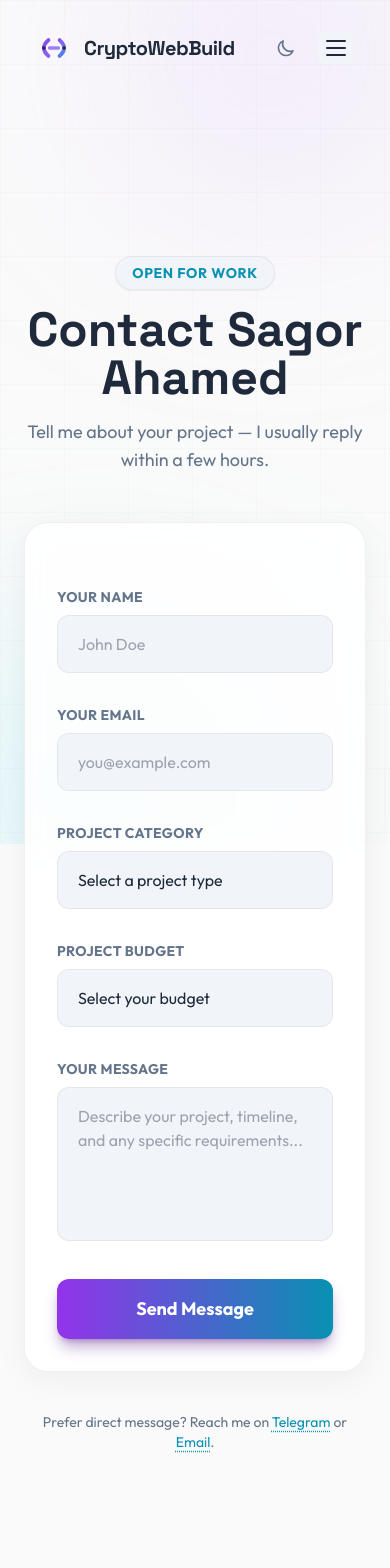
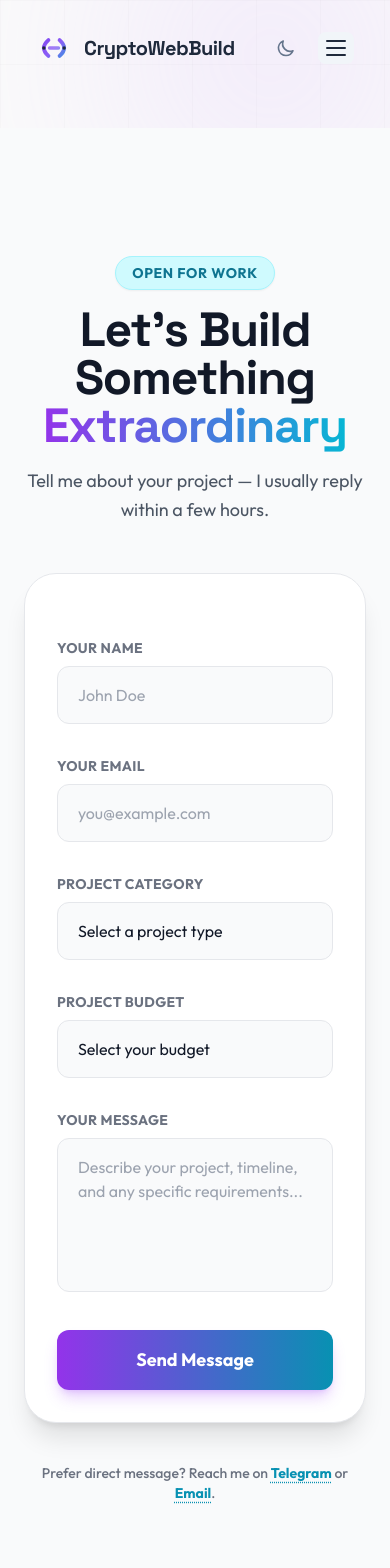
Before and after one commit to cryptowebbuild/CryptoWebBuild-, a React (Vite) app: page /contact in a window 390 px wide. Shown: the top 1568 px of the page. Built offline with nearby package versions, Linux system fonts and the light colour scheme.

Commit message:
Update Contact.tsx

```diff
--- a/pages/Contact.tsx
+++ b/pages/Contact.tsx
@@ -25,117 +25,127 @@ const Contact: React.FC = () => {
   };
 
   return (
-    <div className="container mx-auto px-6 pt-32 pb-20">
+    <div className="container mx-auto px-6 pt-32 pb-20 bg-gray-50 dark:bg-[#020617] transition-colors duration-300 min-h-screen">
+
+      {/* --- SEO Configuration --- */}
       <SEO
         title="Hire Web3 Developer | Get a Website Quote"
         description="Contact Sagor Ahamed for your crypto, web3, or business project. Get a fast, accurate quote and timeline for your custom website build."
         keywords={['Hire Web3 Developer', 'Website Development Quote', 'Contact Crypto Developer', 'Hire React Freelancer']}
         canonical="/contact"
+        schema={jsonLd}
       />
-      <script type="application/ld+json">
-        {JSON.stringify(jsonLd)}
-      </script>
+
       <div className="max-w-3xl mx-auto">
+
+        {/* --- Header Section --- */}
         <div className="text-center mb-12 animate-slide-up">
-          <div className="inline-block px-4 py-1.5 mb-4 rounded-full bg-surface-highlight border border-border-glass text-cyan-600 dark:text-cyan-400 text-sm font-bold tracking-wider uppercase shadow-sm">
+          <div className="inline-block px-4 py-1.5 mb-4 rounded-full bg-cyan-100 dark:bg-cyan-900/30 border border-cyan-200 dark:border-cyan-500/20 text-cyan-700 dark:text-cyan-400 text-sm font-bold tracking-wider uppercase shadow-sm">
             Open for Work
           </div>
-          <h1 className="font-display text-5xl font-bold text-text-main mb-4">Contact Sagor Ahamed</h1>
-          <p className="text-text-muted text-lg">Tell me about your project — I usually reply within a few hours.</p>
+          <h1 className="font-display text-5xl font-black text-gray-900 dark:text-white mb-4 tracking-tight">
+            Let's Build Something <br/>
+            <span className="text-transparent bg-clip-text bg-gradient-to-r from-purple-600 to-cyan-500">Extraordinary</span>
+          </h1>
+          <p className="text-gray-600 dark:text-gray-400 text-lg leading-relaxed">
+            Tell me about your project — I usually reply within a few hours.
+          </p>
         </div>
 
-        <div className="glass-panel p-8 md:p-12 rounded-3xl shadow-xl shadow-purple-900/10 border-t border-purple-500/20 animate-slide-up bg-surface" style={{ animationDelay: '0.2s' }}>
+        {/* --- Contact Form --- */}
+        <div className="p-8 md:p-12 rounded-[32px] bg-white dark:bg-[#1e293b] border border-gray-200 dark:border-white/5 shadow-xl animate-slide-up" style={{ animationDelay: '0.1s' }}>
           <form action="https://api.web3forms.com/submit" method="POST" className="space-y-8">
+            {/* Replace with your Access Key */}
             <input type="hidden" name="access_key" value="75fafb45-1a1e-41ee-86b7-4637bbd35224" />
             <input type="hidden" name="_redirect" value="https://cryptowebbuild.com/thank-you" />
 
             <div className="grid md:grid-cols-2 gap-8">
                 <div className="space-y-2">
-                    <label htmlFor="name" className="block text-sm font-bold text-text-muted uppercase tracking-wide">Your Name</label>
+                    <label htmlFor="name" className="block text-sm font-bold text-gray-500 dark:text-gray-400 uppercase tracking-wide">Your Name</label>
                     <input
                         id="name"
                         name="name"
                         type="text"
                         required
                         placeholder="John Doe"
-                        className="w-full bg-surface-highlight border border-border-glass rounded-xl px-5 py-4 text-text-main placeholder-text-muted/50 focus:outline-none focus:border-cyan-500 focus:ring-1 focus:ring-cyan-500 transition-all hover:border-purple-500/30"
+                        className="w-full bg-gray-50 dark:bg-black/20 border border-gray-200 dark:border-white/10 rounded-xl px-5 py-4 text-gray-900 dark:text-white placeholder-gray-400 focus:outline-none focus:border-cyan-500 focus:ring-1 focus:ring-cyan-500 transition-all hover:border-purple-500/30"
                     />
                 </div>
 
                 <div className="space-y-2">
-                    <label htmlFor="email" className="block text-sm font-bold text-text-muted uppercase tracking-wide">Your Email</label>
+                    <label htmlFor="email" className="block text-sm font-bold text-gray-500 dark:text-gray-400 uppercase tracking-wide">Your Email</label>
                     <input
                         id="email"
                         name="email"
                         type="email"
                         required
                         placeholder="you@example.com"
-                        className="w-full bg-surface-highlight border border-border-glass rounded-xl px-5 py-4 text-text-main placeholder-text-muted/50 focus:outline-none focus:border-cyan-500 focus:ring-1 focus:ring-cyan-500 transition-all hover:border-purple-500/30"
+                        className="w-full bg-gray-50 dark:bg-black/20 border border-gray-200 dark:border-white/10 rounded-xl px-5 py-4 text-gray-900 dark:text-white placeholder-gray-400 focus:outline-none focus:border-cyan-500 focus:ring-1 focus:ring-cyan-500 transition-all hover:border-purple-500/30"
                     />
                 </div>
             </div>
 
             <div className="space-y-2">
-              <label htmlFor="category" className="block text-sm font-bold text-text-muted uppercase tracking-wide">Project Category</label>
+              <label htmlFor="category" className="block text-sm font-bold text-gray-500 dark:text-gray-400 uppercase tracking-wide">Project Category</label>
               <select
                 id="category"
                 name="category"
                 required
                 defaultValue=""
-                className="w-full bg-surface-highlight border border-border-glass rounded-xl px-5 py-4 text-text-main focus:outline-none focus:border-cyan-500 focus:ring-1 focus:ring-cyan-500 transition-all appearance-none cursor-pointer hover:border-purple-500/30"
+                className="w-full bg-gray-50 dark:bg-black/20 border border-gray-200 dark:border-white/10 rounded-xl px-5 py-4 text-gray-900 dark:text-white focus:outline-none focus:border-cyan-500 focus:ring-1 focus:ring-cyan-500 transition-all appearance-none cursor-pointer hover:border-purple-500/30"
               >
-                <option value="" disabled className="text-text-muted">Select a project type</option>
-                <option className="text-slate-900 dark:text-slate-100 bg-white dark:bg-slate-800">Web3 & Crypto Website</option>
-                <option className="text-slate-900 dark:text-slate-100 bg-white dark:bg-slate-800">Meme Coin Landing Page</option>
-                <option className="text-slate-900 dark:text-slate-100 bg-white dark:bg-slate-800">Token Presale Website</option>
-                <option className="text-slate-900 dark:text-slate-100 bg-white dark:bg-slate-800">Business/Company Website</option>
-                <option className="text-slate-900 dark:text-slate-100 bg-white dark:bg-slate-800">E-commerce Store</option>
-                <option className="text-slate-900 dark:text-slate-100 bg-white dark:bg-slate-800">Portfolio / Blog</option>
-                <option className="text-slate-900 dark:text-slate-100 bg-white dark:bg-slate-800">Custom Web Project</option>
+                <option value="" disabled className="text-gray-400">Select a project type</option>
+                <option value="Web3 & Crypto Website">Web3 & Crypto Website</option>
+                <option value="Meme Coin Landing Page">Meme Coin Landing Page</option>
+                <option value="Token Presale Website">Token Presale Website</option>
+                <option value="Business/Company Website">Business/Company Website</option>
+                <option value="E-commerce Store">E-commerce Store</option>
+                <option value="Portfolio / Blog">Portfolio / Blog</option>
+                <option value="Custom Web Project">Custom Web Project</option>
               </select>
             </div>
 
             <div className="space-y-2">
-              <label htmlFor="budget" className="block text-sm font-bold text-text-muted uppercase tracking-wide">Project Budget</label>
+              <label htmlFor="budget" className="block text-sm font-bold text-gray-500 dark:text-gray-400 uppercase tracking-wide">Project Budget</label>
               <select
                 id="budget"
                 name="budget"
                 required
                 defaultValue=""
-                className="w-full bg-surface-highlight border border-border-glass rounded-xl px-5 py-4 text-text-main focus:outline-none focus:border-cyan-500 focus:ring-1 focus:ring-cyan-500 transition-all appearance-none cursor-pointer hover:border-purple-500/30"
+                className="w-full bg-gray-50 dark:bg-black/20 border border-gray-200 dark:border-white/10 rounded-xl px-5 py-4 text-gray-900 dark:text-white focus:outline-none focus:border-cyan-500 focus:ring-1 focus:ring-cyan-500 transition-all appearance-none cursor-pointer hover:border-purple-500/30"
               >
-                <option value="" disabled className="text-text-muted">Select your budget</option>
-                <option className="text-slate-900 dark:text-slate-100 bg-white dark:bg-slate-800">$50 – $150 (Small fixes)</option>
-                <option className="text-slate-900 dark:text-slate-100 bg-white dark:bg-slate-800">$150 – $300 (Starter)</option>
-                <option className="text-slate-900 dark:text-slate-100 bg-white dark:bg-slate-800">$300 – $600 (Business)</option>
-                <option className="text-slate-900 dark:text-slate-100 bg-white dark:bg-slate-800">$600 – $1200 (Crypto/Web3)</option>
-                <option className="text-slate-900 dark:text-slate-100 bg-white dark:bg-slate-800">$1200+ (Custom DApp)</option>
+                <option value="" disabled className="text-gray-400">Select your budget</option>
+                <option value="$50 – $150 (Small fixes)">$50 – $150 (Small fixes)</option>
+                <option value="$150 – $300 (Starter)">$150 – $300 (Starter)</option>
+                <option value="$300 – $600 (Business)">$300 – $600 (Business)</option>
+                <option value="$600 – $1200 (Crypto/Web3)">$600 – $1200 (Crypto/Web3)</option>
+                <option value="$1200+ (Custom DApp)">$1200+ (Custom DApp)</option>
               </select>
             </div>
 
             <div className="space-y-2">
-              <label htmlFor="message" className="block text-sm font-bold text-text-muted uppercase tracking-wide">Your Message</label>
+              <label htmlFor="message" className="block text-sm font-bold text-gray-500 dark:text-gray-400 uppercase tracking-wide">Your Message</label>
               <textarea
                 id="message"
                 name="message"
                 rows={5}
                 required
                 placeholder="Describe your project, timeline, and any specific requirements..."
-                className="w-full bg-surface-highlight border border-border-glass rounded-xl px-5 py-4 text-text-main placeholder-text-muted/50 focus:outline-none focus:border-cyan-500 focus:ring-1 focus:ring-cyan-500 transition-all resize-none hover:border-purple-500/30"
+                className="w-full bg-gray-50 dark:bg-black/20 border border-gray-200 dark:border-white/10 rounded-xl px-5 py-4 text-gray-900 dark:text-white placeholder-gray-400 focus:outline-none focus:border-cyan-500 focus:ring-1 focus:ring-cyan-500 transition-all resize-none hover:border-purple-500/30"
               ></textarea>
             </div>
 
             <button
               type="submit"
-              className="w-full py-4 bg-gradient-to-r from-purple-600 to-cyan-600 rounded-xl text-white font-bold text-lg shadow-lg shadow-purple-900/40 hover:shadow-purple-900/60 hover:scale-[1.01] transition-all"
+              className="w-full py-4 bg-gradient-to-r from-purple-600 to-cyan-600 rounded-xl text-white font-bold text-lg shadow-lg shadow-purple-500/30 hover:shadow-purple-500/50 hover:scale-[1.02] active:scale-[0.98] transition-all"
             >
               Send Message
             </button>
           </form>
         </div>
 
-        <div className="mt-10 text-center text-text-muted text-sm">
-          Prefer direct message? Reach me on <a href="https://t.me/CryptoWebBuild" className="text-cyan-600 dark:text-cyan-400 hover:text-cyan-500 transition-colors underline decoration-dotted underline-offset-4">Telegram</a> or <a href="mailto:hello@cryptowebbuild.com" className="text-cyan-600 dark:text-cyan-400 hover:text-cyan-500 transition-colors underline decoration-dotted underline-offset-4">Email</a>.
+        <div className="mt-10 text-center text-gray-500 dark:text-gray-400 text-sm font-medium">
+          Prefer direct message? Reach me on <a href="https://t.me/CryptoWebBuild" className="text-cyan-600 dark:text-cyan-400 hover:text-cyan-500 transition-colors underline decoration-dotted underline-offset-4 font-bold">Telegram</a> or <a href="mailto:hello@cryptowebbuild.com" className="text-cyan-600 dark:text-cyan-400 hover:text-cyan-500 transition-colors underline decoration-dotted underline-offset-4 font-bold">Email</a>.
         </div>
       </div>
     </div>
```
